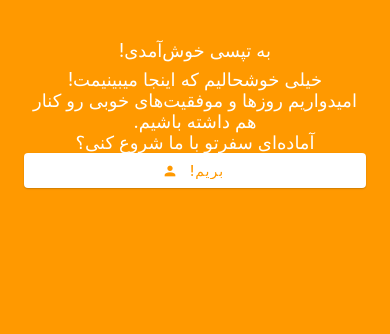
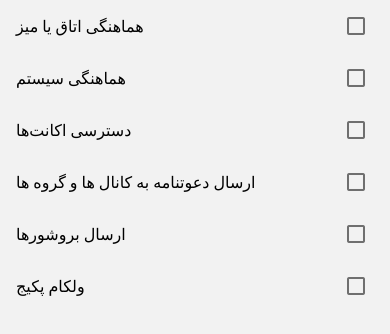
Before and after one commit to FatemeMirzaeii/culturetech, a React Native app: screen /Checklist in a window 390 px wide. Shown: the top 334 px of the page. Built offline with nearby package versions, Linux system fonts and the light colour scheme.

Commit message:
add checklist screen

```diff
--- a/src/navigator/index.js
+++ b/src/navigator/index.js
@@ -5,6 +5,7 @@ import EmployeeHome from '../screens/employee-home';
 import AboutCo from '../screens/about-co';
 import BeforeComing from '../screens/before-coming';
 import EmployerHome from '../screens/employer-home';
+import Checklist from '../screens/checklist';
 
 const Navigator = () => {
   const Stack = createNativeStackNavigator();
@@ -14,6 +15,7 @@ const Navigator = () => {
       <Stack.Screen name="EmployeeHome" component={EmployeeHome} />
       <Stack.Screen name="EmployerHome" component={EmployerHome} />
       <Stack.Screen name="BeforeComing" component={BeforeComing} />
+      <Stack.Screen name="Checklist" component={Checklist} />
       <Stack.Screen name="AboutCo" component={AboutCo} />
     </Stack.Navigator>
   );
--- a/src/screens/checklist/index.js
+++ b/src/screens/checklist/index.js
@@ -0,0 +1,67 @@
+import React from 'react';
+import {SafeAreaView, Text, View} from 'react-native';
+import {List, FAB, Checkbox} from 'react-native-paper';
+import {COLORS, FONTS} from '../../styles/static';
+import styles from './style';
+
+const Checklist = ({navigation}) => {
+  const [value, setValue] = React.useState(true);
+  const [value2, setValue2] = React.useState(true);
+  const [checked, setChecked] = React.useState(false);
+  return (
+    <SafeAreaView style={styles.container}>
+      {/* <List.Item
+        title="هماهنگی میز"
+        // description="مرکز داده"
+        // onPress={() => navigation.navigate('Checklist')}
+        left={props => <RadioButton.Item label="First item" value="first" />}
+        // style={{backgroundColor: 'red'}}
+        titleStyle={{fontFamily: FONTS.medium}}
+        descriptionStyle={{fontFamily: FONTS.regular}}
+      /> */}
+      <Checkbox.Item
+        label="هماهنگی اتاق یا میز"
+        status={checked ? 'checked' : 'unchecked'}
+        onPress={() => {
+          setChecked(!checked);
+        }}
+      />
+      <Checkbox.Item
+        label="هماهنگی سیستم"
+        status={checked ? 'checked' : 'unchecked'}
+        onPress={() => {
+          setChecked(!checked);
+        }}
+      />
+      <Checkbox.Item
+        label="دسترسی اکانت‌ها"
+        status={checked ? 'checked' : 'unchecked'}
+        onPress={() => {
+          setChecked(!checked);
+        }}
+      />
+      <Checkbox.Item
+        label="ارسال دعوتنامه به کانال ها و گروه ها"
+        status={checked ? 'checked' : 'unchecked'}
+        onPress={() => {
+          setChecked(!checked);
+        }}
+      />
+      <Checkbox.Item
+        label="ارسال بروشورها"
+        status={checked ? 'checked' : 'unchecked'}
+        onPress={() => {
+          setChecked(!checked);
+        }}
+      />
+      <Checkbox.Item
+        label="ولکام پکیج"
+        status={checked ? 'checked' : 'unchecked'}
+        onPress={() => {
+          setChecked(!checked);
+        }}
+      />
+    </SafeAreaView>
+  );
+};
+export default Checklist;
--- a/src/screens/employer-home/index.js
+++ b/src/screens/employer-home/index.js
@@ -24,6 +24,7 @@ const EmployerHome = ({navigation}) => {
       <List.Item
         title="فاطمه میرزایی"
         description="مرکز داده"
+        onPress={() => navigation.navigate('Checklist')}
         left={props => (
           <Progress.Circle
             progress={0.4}
```
